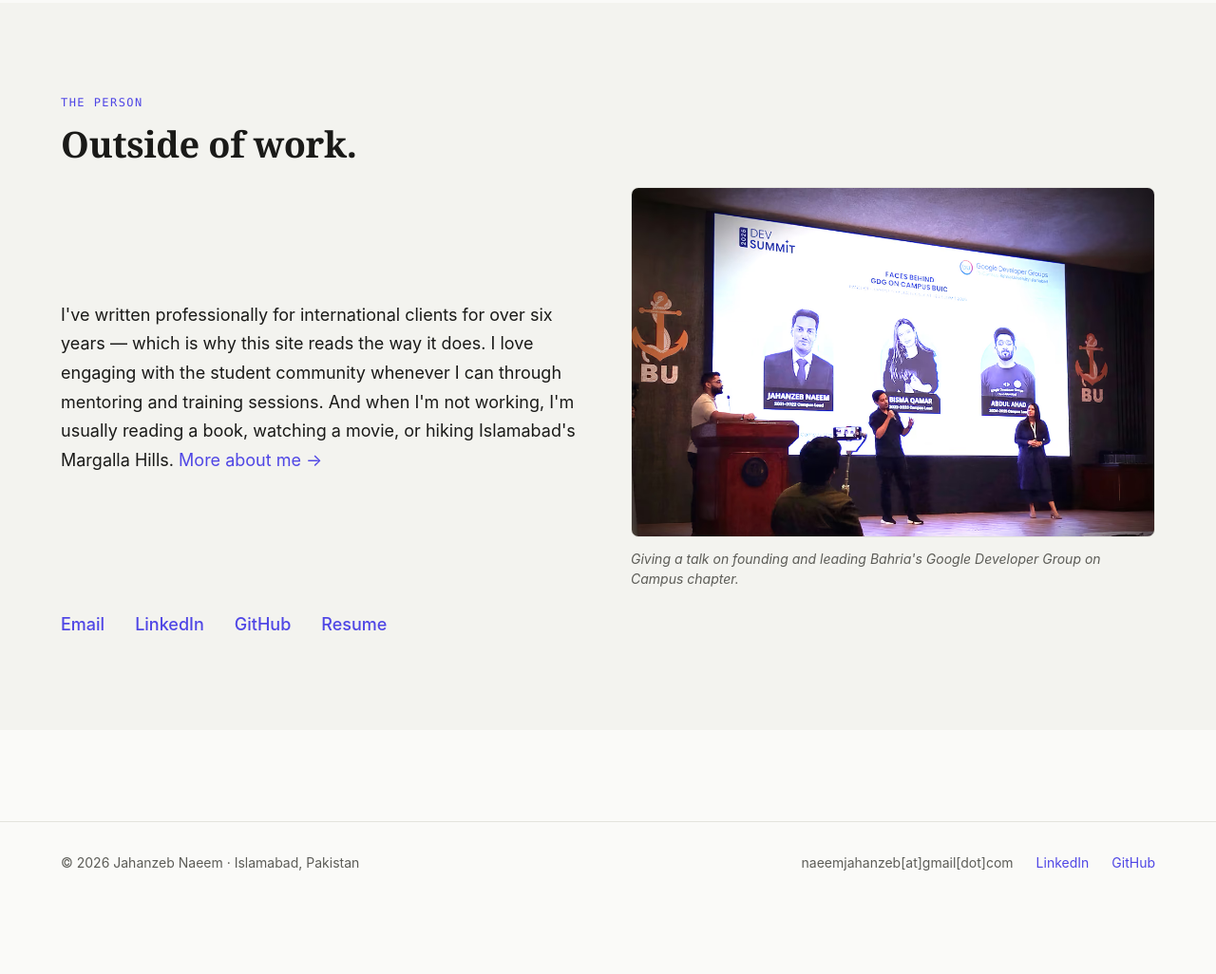
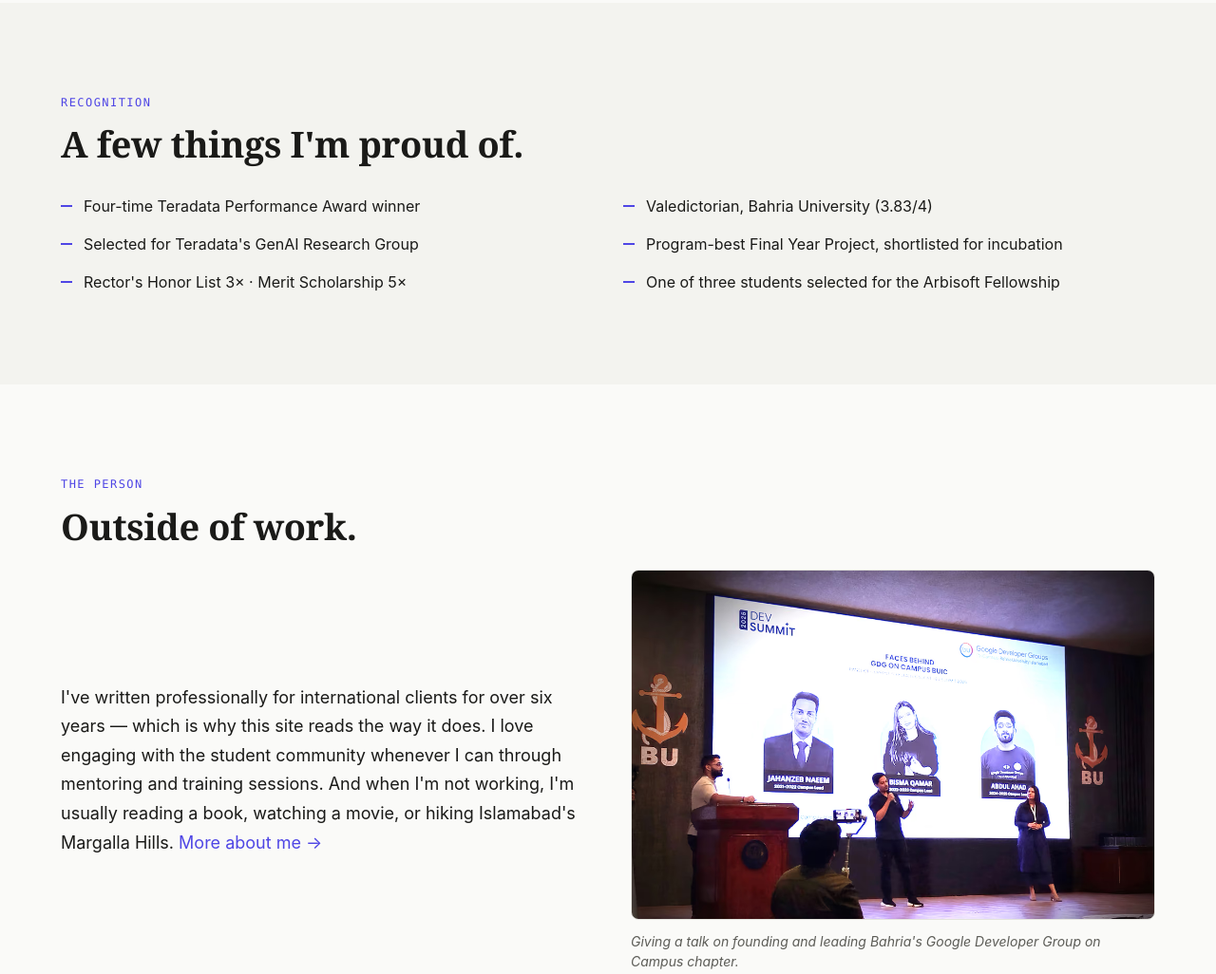
Before and after one commit to jnx01/jnx01.github.io, an Astro site: page / in a window 1280 px wide. Shown: the part 3027-4053 px from the top of the page at 95% size. Before the commit the page ends 3979 px from the top, so only its background shows below. Built offline with nearby package versions, Linux system fonts and the light colour scheme; Astro itself is replaced by a stand-in of ours.

Commit message:
Update index.astro

```diff
--- a/src/pages/index.astro
+++ b/src/pages/index.astro
@@ -221,10 +221,34 @@ import { RESUME_URL, EMAIL_DISPLAY, LINKEDIN_URL, GITHUB_URL } from '../site.con
     </div>
   </section>
 
+  <!-- 5b. RECOGNITION ---------------------------------------------------------
+      A compact grid of the signal-bearing awards — distinct from the
+      text-heavy sections around it so it stops the scanner without reading
+      as another prose line. The full list lives on /about. -->
+  <section class="section section--tint" aria-labelledby="recognition-heading">
+    <div class="container">
+      <p class="section-kicker" data-reveal>Recognition</p>
+      <h2 id="recognition-heading" class="section-title" data-reveal>
+        A few things I'm proud of.
+      </h2>
+
+      <ul class="recognition-grid">
+        <li data-reveal>Four-time Teradata Performance Award winner</li>
+        <li data-reveal data-reveal-delay="1">Valedictorian, Bahria University (3.83/4)</li>
+        <li data-reveal data-reveal-delay="2">Selected for Teradata's GenAI Research Group</li>
+        <li data-reveal data-reveal-delay="3">Program-best Final Year Project, shortlisted for incubation</li>
+        <li data-reveal data-reveal-delay="3">Rector's Honor List 3× · Merit Scholarship 5×</li>
+        <li data-reveal data-reveal-delay="4">One of three students selected for the Arbisoft Fellowship</li>
+      </ul>
+    </div>
+  </section>
+
   <!-- 6. THE PERSON + CONTACT ----------------------------------------------------
       Two or three sentences of humanity, then the three contact links.
-      Personality as seasoning, not the main course (strategy §D). -->
-  <section class="section section--tint">
+      Personality as seasoning, not the main course (strategy §D).
+      No tint here — the Recognition section above is tinted, so this one
+      stays plain to keep the backgrounds alternating. -->
+  <section class="section">
     <div class="container stack" style="--stack-space: var(--space-6);">
       <div data-reveal>
         <p class="section-kicker">The person</p>
@@ -680,4 +704,40 @@ import { RESUME_URL, EMAIL_DISPLAY, LINKEDIN_URL, GITHUB_URL } from '../site.con
     color: var(--color-ink-muted);
     letter-spacing: -0.01em;
   }
+
+  /* ---- Recognition ---------------------------------------------------------
+     A two-column grid of awards, each with a small accent tick. Distinct
+     from the prose sections around it. */
+  .recognition-grid {
+    list-style: none;
+    padding: 0;
+    margin-top: var(--space-8);
+    display: grid;
+    gap: var(--space-4) var(--space-8);
+  }
+
+  @media (min-width: 768px) {
+    .recognition-grid {
+      grid-template-columns: 1fr 1fr;
+    }
+  }
+
+  .recognition-grid li {
+    position: relative;
+    padding-left: var(--space-6);
+    line-height: 1.5;
+    font-size: var(--text-base);
+  }
+
+  /* A small accent tick instead of a default bullet. Drawn as a CSS rectangle
+     (not a text character) so there's no character-encoding risk. */
+  .recognition-grid li::before {
+    content: '';
+    position: absolute;
+    left: 0;
+    top: 0.65em; /* vertically centered on the first line of text */
+    width: 12px;
+    height: 2px;
+    background: var(--color-accent);
+  }
 </style>
```
